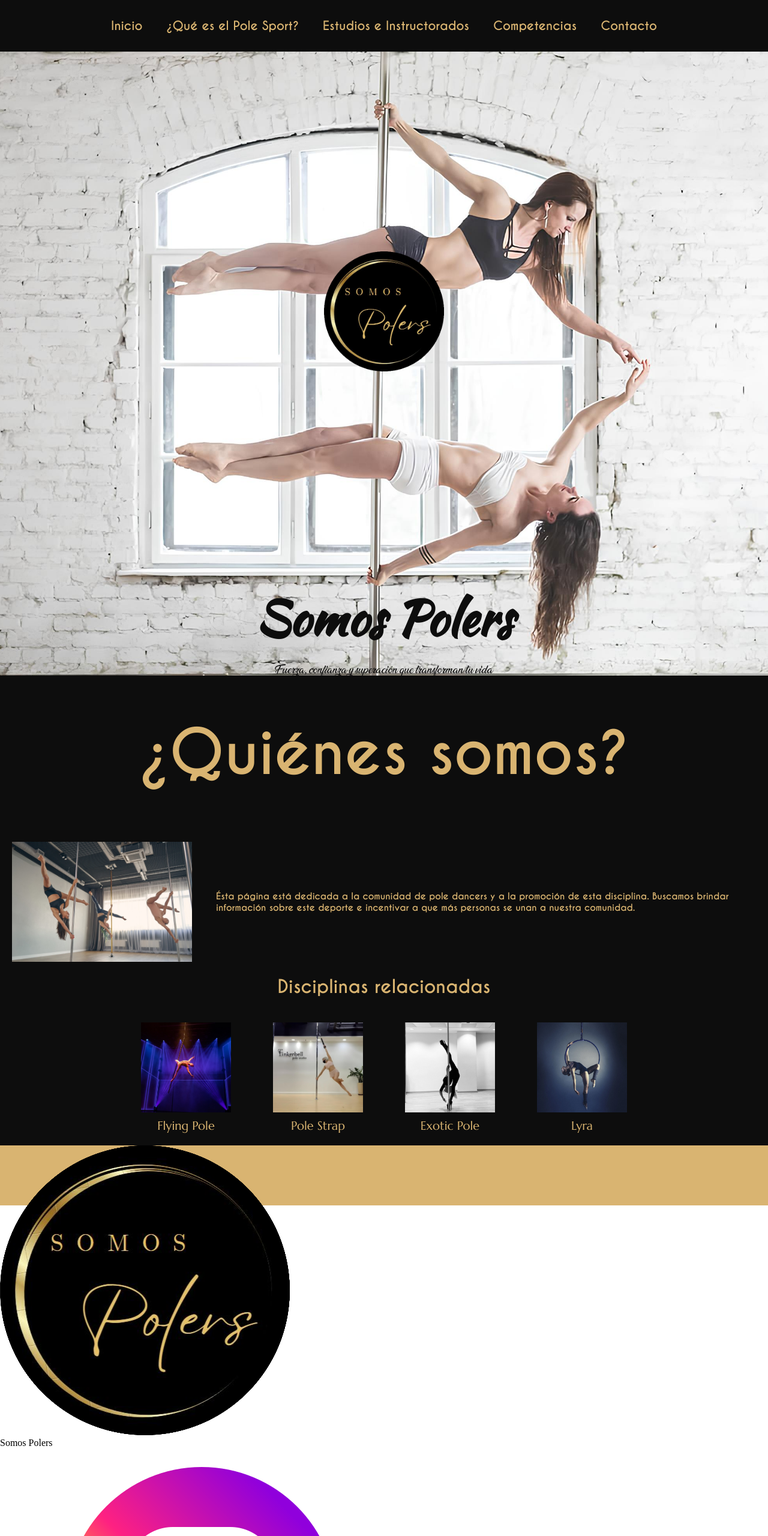
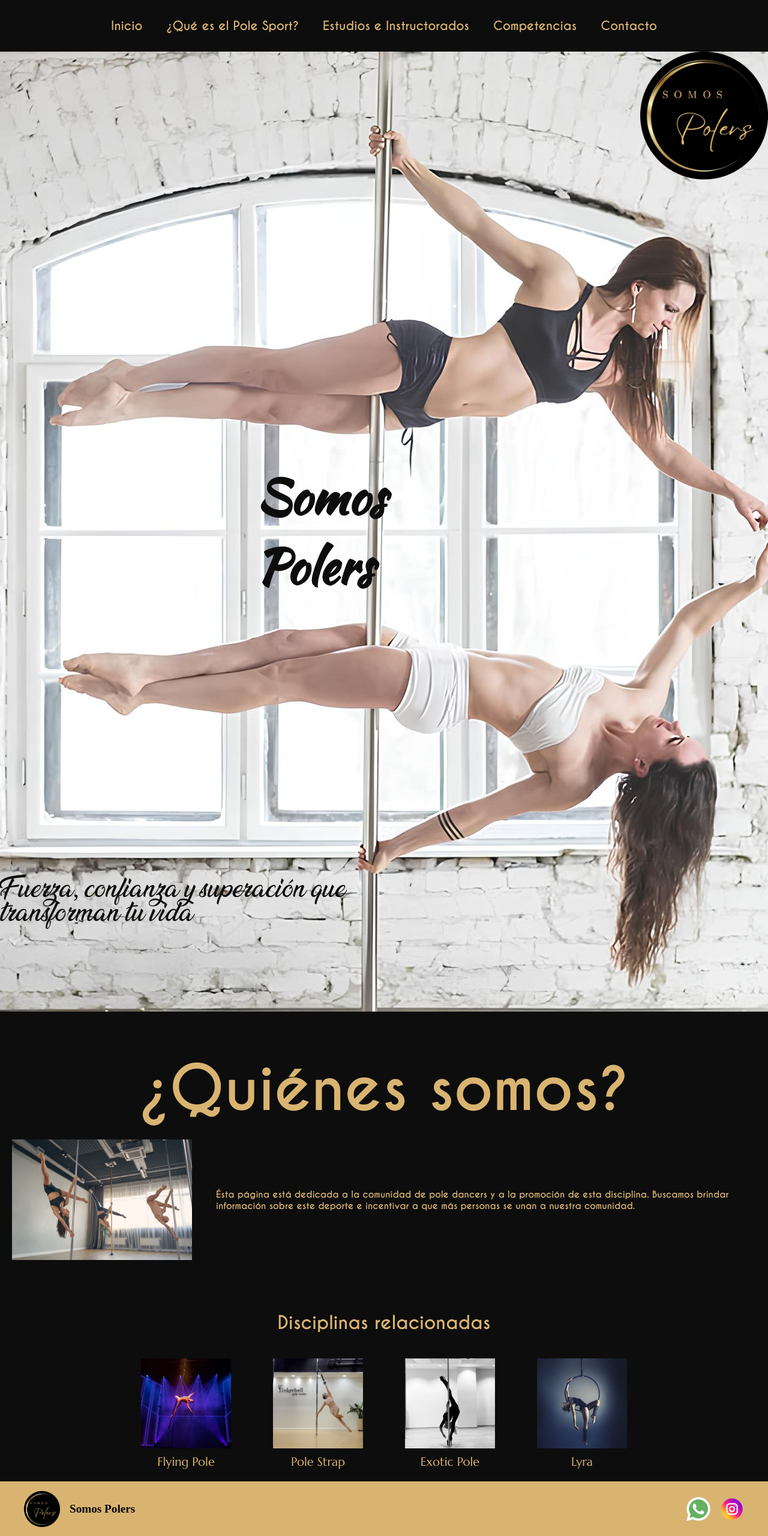
Before and after one commit to logoitea/comision-59920, a plain HTML site: page index.html in a window 1280 px wide. Shown: the top 2560 px of the page at 60% size. Drawn offline with Linux system fonts and the light colour scheme.

Commit message:
segundo commit

```diff
--- a/css/style.css
+++ b/css/style.css
@@ -56,56 +56,85 @@ main{
     background-color: #0D0D0D;
 }
 
+
+
 .banner{
-    width: 100%;
-    height: 1040px;
+    display: grid;
+    grid-template-columns: repeat(6,1fr);
+    grid-template-rows: repeat(7,1fr);
+    width: 100vw;
+    height: 1600px;
     background-image: url("../assets/img/pole-banner-big.jpg");
     background-position: center;
     background-size: cover;
     background-repeat: no-repeat;
-    display: flex;
+    /*display: flex;
     color: #0D0D0D;
-    /*align-items: center;*/
+    /*align-items: center;
     justify-content: center;
-    /*text-align: center;*/
-    position: relative;
+    /*text-align: center;
+    position: relative;*/
 }
 
-main section div{
+.banner img{
+    width: 100%;
+}
+
+.banner .logo{
+    grid-row: 1;
+    grid-column: 6;
+    object-fit: contain;
+    order: 2;
+}
+
+.banner h1{
+    grid-row-start: 4;
+    grid-row-end: 5;
+    grid-column-start: 3;
+    grid-column-end: 5;
+    color: #0D0D0D;
+    font-family: "kaushan";
+    font-size: 5rem;
+    justify-self: center;
+    align-self: center;
+}
+
+.banner p{
+    grid-row-start: 7;
+    grid-row-end: 8;
+    grid-column-start: 1;
+    grid-column-end: 4;
+    color: #0D0D0D;
+    font-family: "ananda";
+    font-size: 2.5rem;
+    justify-self:left;
+}
+
+.article-who{
     display: flex;
     flex-direction: column;
     align-items: center;
     justify-content: center;
     height: 100%;
 }
-main section div h1{
-    color: #0D0D0D;
-    font-family: "kaushan";
-    font-size: 80px;
+.article-disciplines{
+    display: flex;
+    flex-direction: column;
+    align-items: center;
     justify-content: center;
-    text-align: center;
-    padding: 1.25rem;
-    margin: 0;
+    height: 100%;
 }
-
-main section div p{
-    color: #0D0D0D;
-    font-family: "ananda";
-    text-align: left;
-    align-items: end;
-    justify-content: left;
-}
-
 .logo{
     width: 200px;
     justify-content: right;
-    align-content: center;
+    align-items:end;
 }
 
 h3{
     font-family: "caviar";
     font-size: 30px;
     color: #D9B471;
+    text-align: center;
 }
 
 h4{
@@ -250,29 +279,122 @@ section article p{
     color: #D9B471;
 }
 */
-footer{
+
+.pole-sport-cards{
+    display: flex;
+    flex-direction: column;
+    flex-wrap: wrap;
+    width: 100%;
+    height: 100%;
+    gap: 20px;
+}
+
+.pole-sport-cards div{
     display: flex;
     flex-direction: row;
+    align-items: center;
+    padding: 6.25rem;
+}
+
+.card1 .card2 .card3{
+    display: flex;
+    flex-direction: row;
+    align-items: center;
+    gap: 20px;
+    width: 80%;
+    height: 31.25rem;
+}
+
+.pole-sport-cards div img{
+    width: auto;
+    height: 31.25rem;
+    object-fit: cover;
+}
+
+.pole-sport-cards div p{
+    font-family: "caviar";
+    font-size: 15px;
+    color: #D9B471;
+    width: 60%;
+    padding-left: 6.25rem;
+}
+
+/*@media (min-width: 425px) {
+    .pole-sport-cards {
+        flex-direction: column;
+    }
+
+    .pole-sport-cards img {
+        max-width: 100%;
+    }
+}*/
+@media(min-width: 425px){
+    .pole-sport-cards {
+        display: flex;
+    }
+/*
+    .card img {
+        width: 100%;
+    }
+
+    .card p {
+        width: 100%;
+        padding-left: 0;
+    }*/
+}
+
+.competencias img{
+    width: 100%;
+    height: auto;
+
+}
+
+
+footer{
     background-color: #D9B471;
     width: 100%;
-    height: 100px;
-    justify-items: auto;
+    padding: 1rem;
 }
 
-.logof footer div img{
-    justify-content: left;
-    width: auto;
-    height: 60%;
+.footer-content {
+    display: flex;
+    justify-content: space-between;
+    align-items: center;
+    max-width: 1200px;
+    margin: 0 auto;
 }
 
-.wspf footer div div img{
-    justify-content: right;
-    width: auto;
-    height: 60%;
+.footer-logo{
+    display: flex;
+    align-items: center;
+    gap: 1rem;
 }
 
-.igf footer div div img{
-    justify-content: right;
-    width: auto;
-    height: 60%;
+.footer-logo img {
+    width: 3.75rem;
+    height: 3.75rem;
+    object-fit: contain;
 }
+
+.footer-logo p {
+    font-size: 1.2rem;
+    font-weight: bold;
+    font-family: "marcellous";
+}
+
+.footer-social {
+    display: flex;
+    gap: 1rem;
+}
+
+.footer-social a {
+    display: inline-block;
+    width: 2.5rem;
+    height: 2.5rem;
+}
+
+.footer-social img {
+    width: 100%;
+    height: 100%;
+    object-fit: contain;
+}
--- a/index.html
+++ b/index.html
@@ -3,7 +3,7 @@
     <head>
         <meta charset="UTF-8">
         <meta name="viewport" content="width=device-width, initial-scale=1.0">
-        <title>Document</title>
+        <title>Somospolers</title>
         <link rel="stylesheet" href="./css/style.css">
     </head>
     <body>
@@ -20,13 +20,9 @@
         </header>
         <main>
             <section class="banner">
-                <div>
-                    <div>
-                        <img src="./assets/img/logo-circle.png" alt="logo" class="logo">
-                    </div>
-                    <h1>Somos Polers</h1>
-                    <p>Fuerza, confianza y superación que transforman tu vida</p>
-                </div>
+                <img src="./assets/img/logo-circle.png" alt="logo" class="logo">
+                <h1>Somos Polers</h1>
+                <p>Fuerza, confianza y superación que transforman tu vida</p>
             </section>
             <section class="article-who">
                 <article>
```
Also changed, not shown: pages/competencias.html (+5 -5 lines), pages/contacto.html (+4 -4 lines), pages/estudios-instrus.html (+4 -4 lines), pages/pole-sport.html (+10 -13 lines), assets/img/whatsapp.png (renamed from assets/img/whatsapp (1).png).
